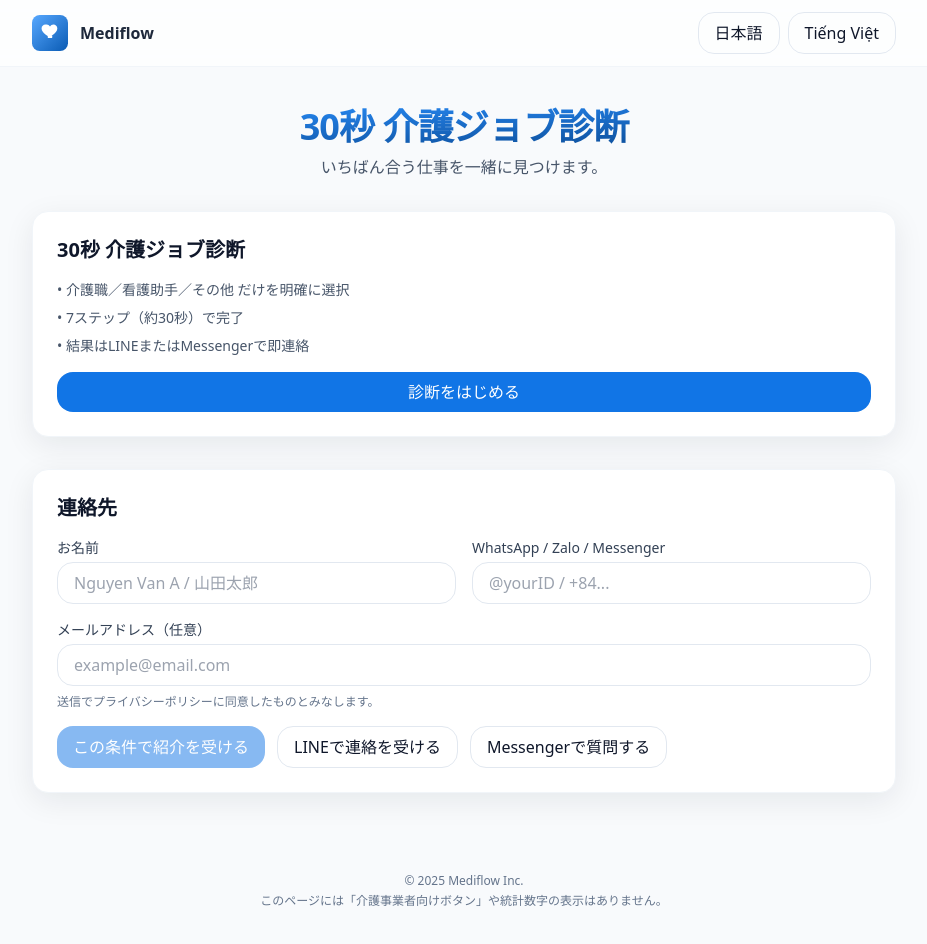
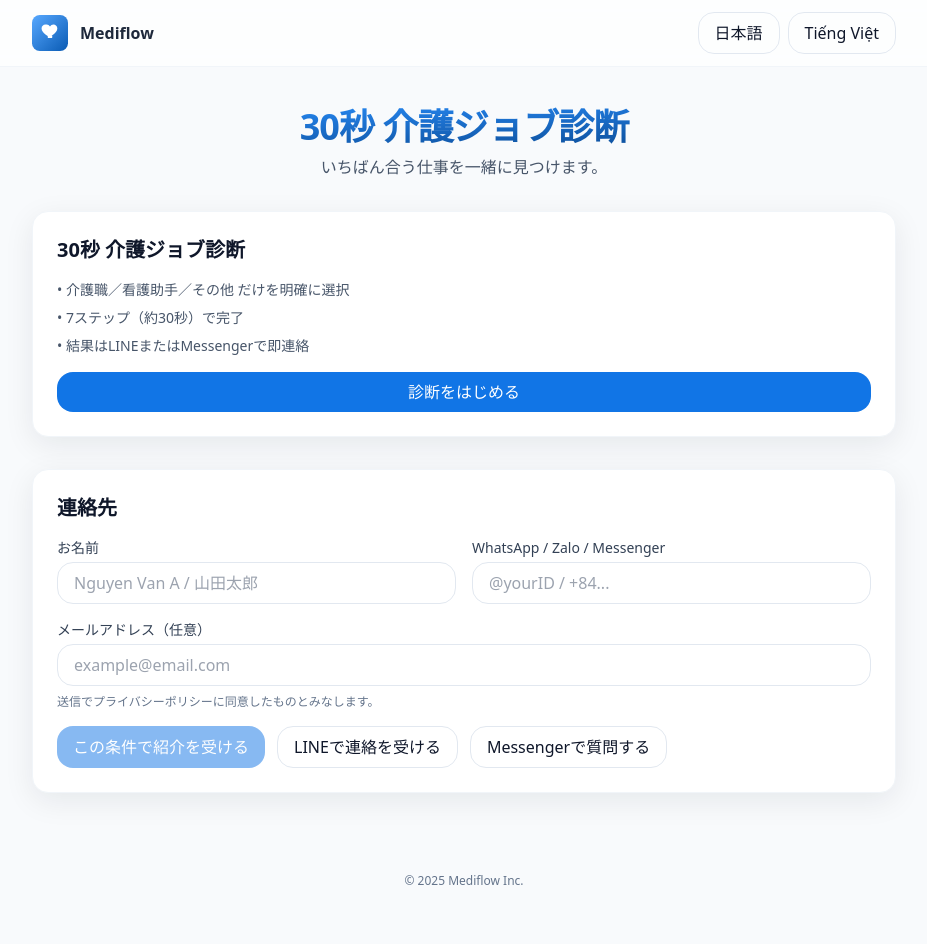
Before and after one commit to utsuminaruya/lead, a Next.js app: page / in a window 1280 px wide. Shown: the top 944 px of the page, without its empty margins (176-1103 px from the left). Built offline with nearby package versions, Linux system fonts and the light colour scheme.

Commit message:
Update page.tsx

```diff
--- a/app/page.tsx
+++ b/app/page.tsx
@@ -296,7 +296,6 @@ export default function Home() {
 
       <footer className="py-10 text-center text-xs text-slate-500">
         <div>© {new Date().getFullYear()} Mediflow Inc.</div>
-        <div className="mt-1">このページには「介護事業者向けボタン」や統計数字の表示はありません。</div>
       </footer>
     </div>
   );
```
